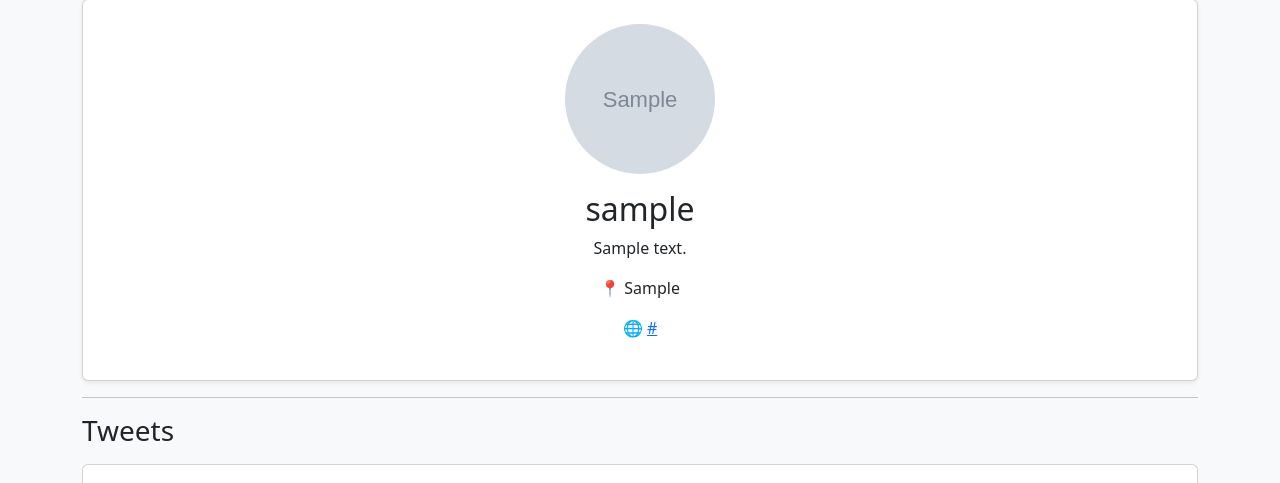
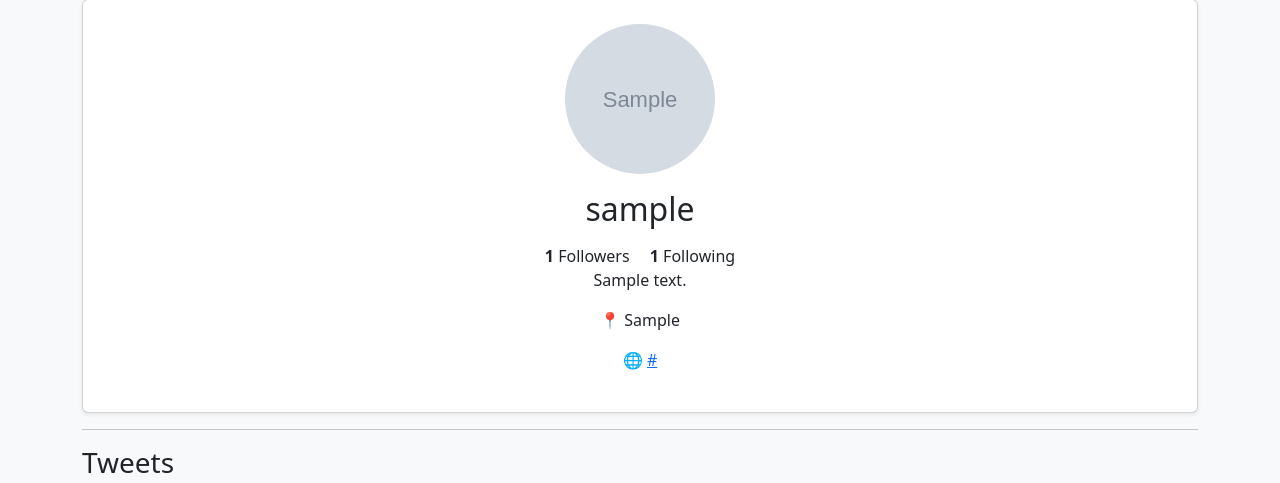
Before and after one commit to Neha-Niphade/Social-Network, a Django app: a page that uses profiles/templates/profiles/profile_detail.html in a window 1280 px wide. Shown: the part 93-576 px from the top of the page. Run offline with Django 5.2, Linux system fonts and the light colour scheme; tables that the repository leaves empty hold one stand-in row (values such as "Sample post"); grey boxes marked "Sample" are stand-in pictures.

Commit message:
Add follower and following counts

```diff
--- a/profiles/templates/profiles/profile_detail.html
+++ b/profiles/templates/profiles/profile_detail.html
@@ -14,6 +14,16 @@
         <h2 class="mt-3">
             {{ profile.user.username }}
         </h2>
+
+        <div class="mt-3">
+    <span class="me-3">
+        <strong>{{ followers_count }}</strong> Followers
+    </span>
+
+    <span>
+        <strong>{{ following_count }}</strong> Following
+    </span>
+    </div>
 
         {% if user.is_authenticated and user != profile.user %}
 
--- a/profiles/views.py
+++ b/profiles/views.py
@@ -9,6 +9,8 @@ from tweets.models import Tweet
 def profile_detail(request, username):
     user = get_object_or_404(User, username=username)
     profile = user.profile
+    following_count = profile.following.count()
+    followers_count = user.followers.count()
     tweets = Tweet.objects.filter(user=user)
 
     is_following = False
@@ -25,6 +27,9 @@ def profile_detail(request, username):
             "profile": profile,
             "tweets": tweets,
             "is_following": is_following,
+            "is_following": is_following,
+            "following_count": following_count,
+            "followers_count": followers_count,
         },
     )
 
```
